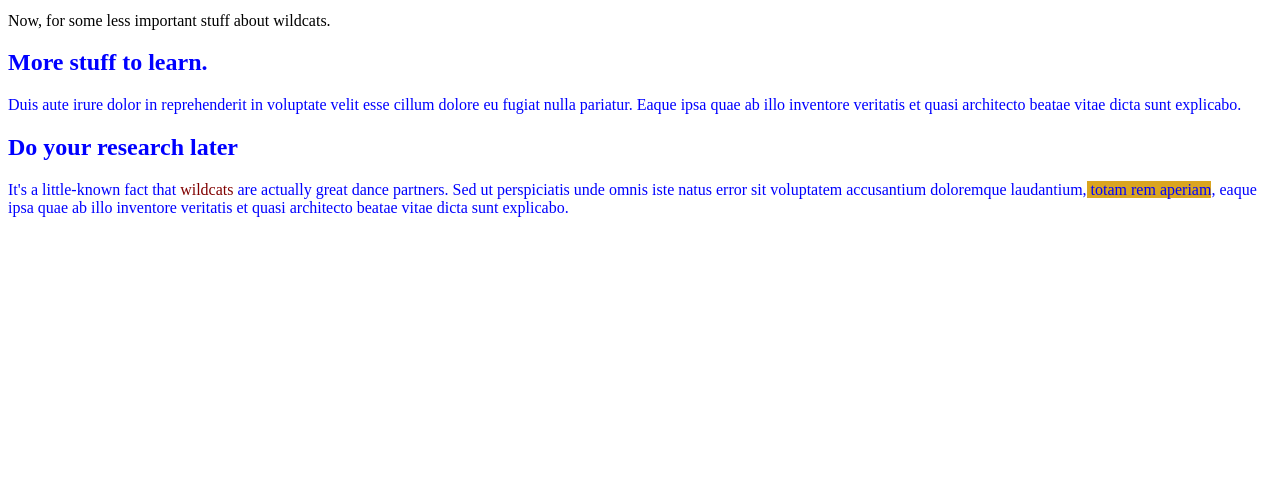
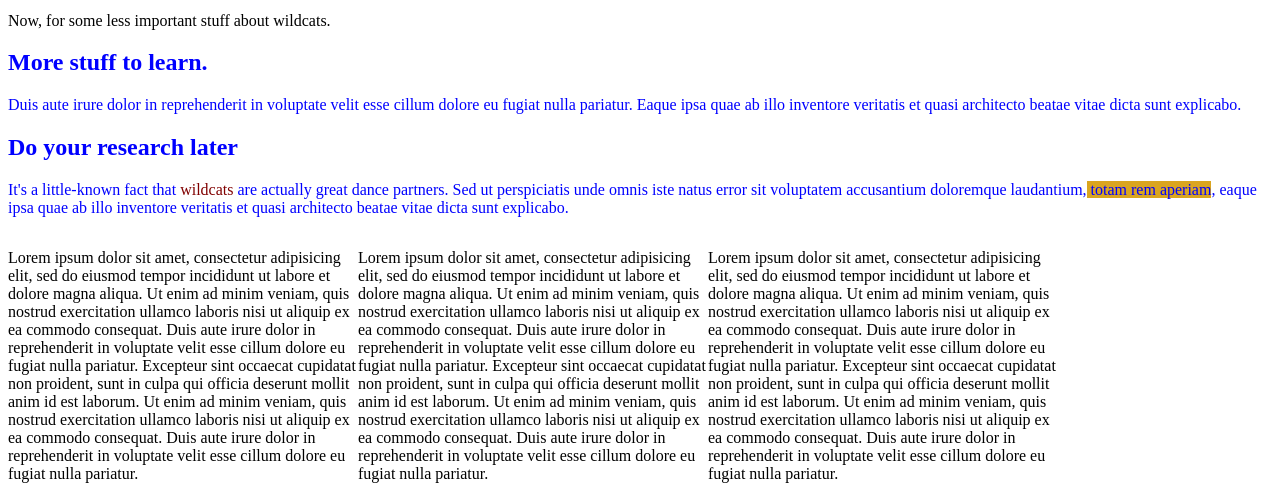
Before and after one commit to mashm3ll0w/second-pages, a plain HTML site: page index.html in a window 1280 px wide. Shown: the part 412-911 px from the top of the page. Before the commit the page ends 800 px from the top, so only its background shows below. Drawn offline with Linux system fonts and the light colour scheme.

Commit message:
show more float examples

```diff
--- a/css/styles.css
+++ b/css/styles.css
@@ -20,3 +20,8 @@ img{
   background-color: aquamarine;
   width: 30%;
 }
+
+.column{
+  width: 350px;
+  float: left;
+}
--- a/index.html
+++ b/index.html
@@ -62,5 +62,47 @@
 				beatae vitae dicta sunt explicabo.
 			</p>
 		</div>
+		<div class="column">
+			<p>
+				Lorem ipsum dolor sit amet, consectetur adipisicing elit, sed do eiusmod
+				tempor incididunt ut labore et dolore magna aliqua. Ut enim ad minim
+				veniam, quis nostrud exercitation ullamco laboris nisi ut aliquip ex ea
+				commodo consequat. Duis aute irure dolor in reprehenderit in voluptate
+				velit esse cillum dolore eu fugiat nulla pariatur. Excepteur sint
+				occaecat cupidatat non proident, sunt in culpa qui officia deserunt
+				mollit anim id est laborum. Ut enim ad minim veniam, quis nostrud
+				exercitation ullamco laboris nisi ut aliquip ex ea commodo consequat.
+				Duis aute irure dolor in reprehenderit in voluptate velit esse cillum
+				dolore eu fugiat nulla pariatur.
+			</p>
+		</div>
+		<div class="column">
+			<p>
+				Lorem ipsum dolor sit amet, consectetur adipisicing elit, sed do eiusmod
+				tempor incididunt ut labore et dolore magna aliqua. Ut enim ad minim
+				veniam, quis nostrud exercitation ullamco laboris nisi ut aliquip ex ea
+				commodo consequat. Duis aute irure dolor in reprehenderit in voluptate
+				velit esse cillum dolore eu fugiat nulla pariatur. Excepteur sint
+				occaecat cupidatat non proident, sunt in culpa qui officia deserunt
+				mollit anim id est laborum. Ut enim ad minim veniam, quis nostrud
+				exercitation ullamco laboris nisi ut aliquip ex ea commodo consequat.
+				Duis aute irure dolor in reprehenderit in voluptate velit esse cillum
+				dolore eu fugiat nulla pariatur.
+			</p>
+		</div>
+		<div class="column">
+			<p>
+				Lorem ipsum dolor sit amet, consectetur adipisicing elit, sed do eiusmod
+				tempor incididunt ut labore et dolore magna aliqua. Ut enim ad minim
+				veniam, quis nostrud exercitation ullamco laboris nisi ut aliquip ex ea
+				commodo consequat. Duis aute irure dolor in reprehenderit in voluptate
+				velit esse cillum dolore eu fugiat nulla pariatur. Excepteur sint
+				occaecat cupidatat non proident, sunt in culpa qui officia deserunt
+				mollit anim id est laborum. Ut enim ad minim veniam, quis nostrud
+				exercitation ullamco laboris nisi ut aliquip ex ea commodo consequat.
+				Duis aute irure dolor in reprehenderit in voluptate velit esse cillum
+				dolore eu fugiat nulla pariatur.
+			</p>
+		</div>
 	</body>
 </html>
```
